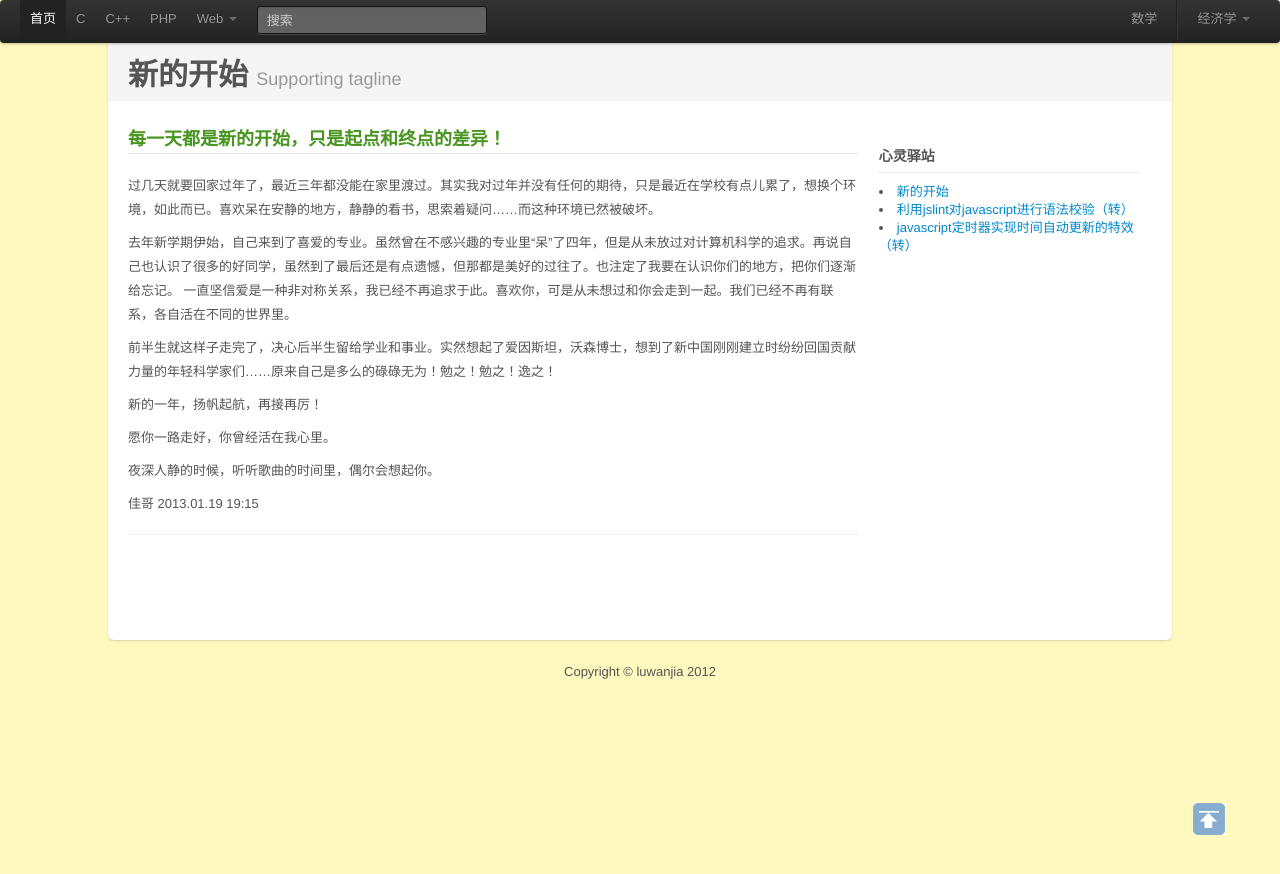
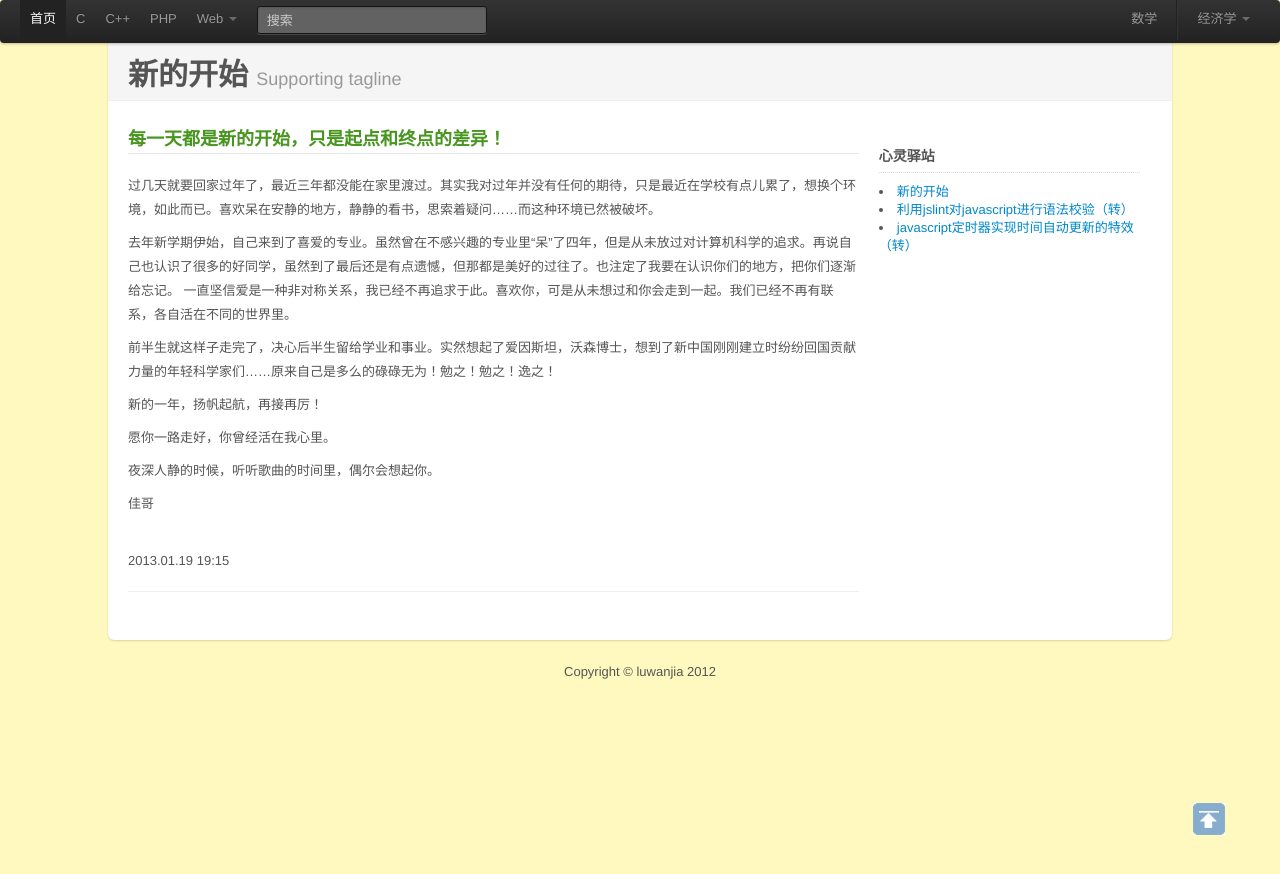
Before and after one commit to luwanlili/luwanlili.github.com, a Jekyll site: the page built from _posts/2013-01-19-新的开始.html, in a window 1280 px wide. Shown: the top 874 px of the page. Built offline with Jekyll 4.4.1, drawn with Linux system fonts in a browser that asks for light colours.

```diff
--- a/_posts/2013-01-19-新的开始.html
+++ b/_posts/2013-01-19-新的开始.html
@@ -19,7 +19,8 @@ title: 新的开始
 		<p>愿你一路走好，你曾经活在我心里。</p>
 		<p>夜深人静的时候，听听歌曲的时间里，偶尔会想起你。</p>
 
-		<p>佳哥  2013.01.19  19:15</p>
+		<p>佳哥</p>
+		<br>2013.01.19  19:15</br>
 
 	</div>
 	<hr>
```
